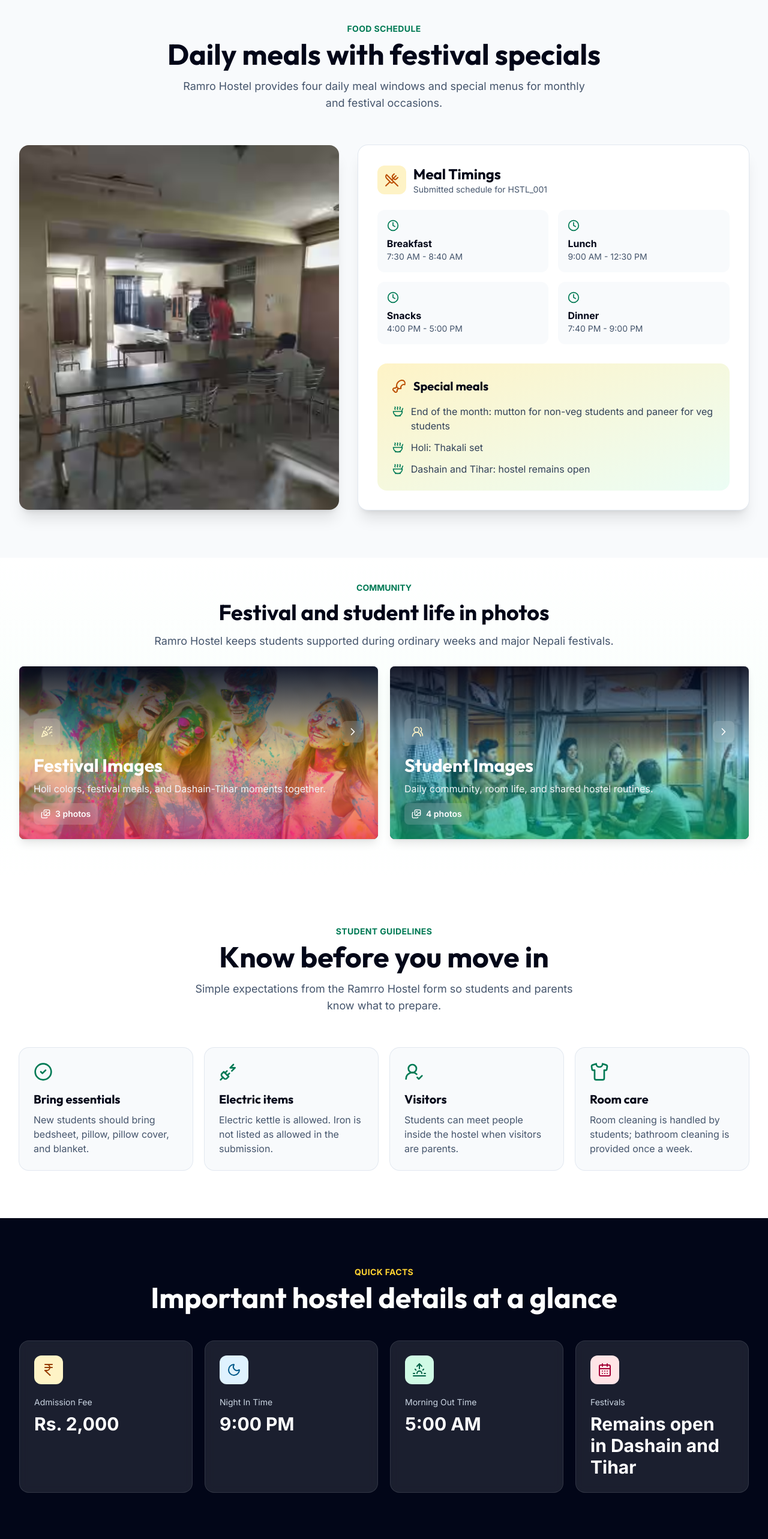
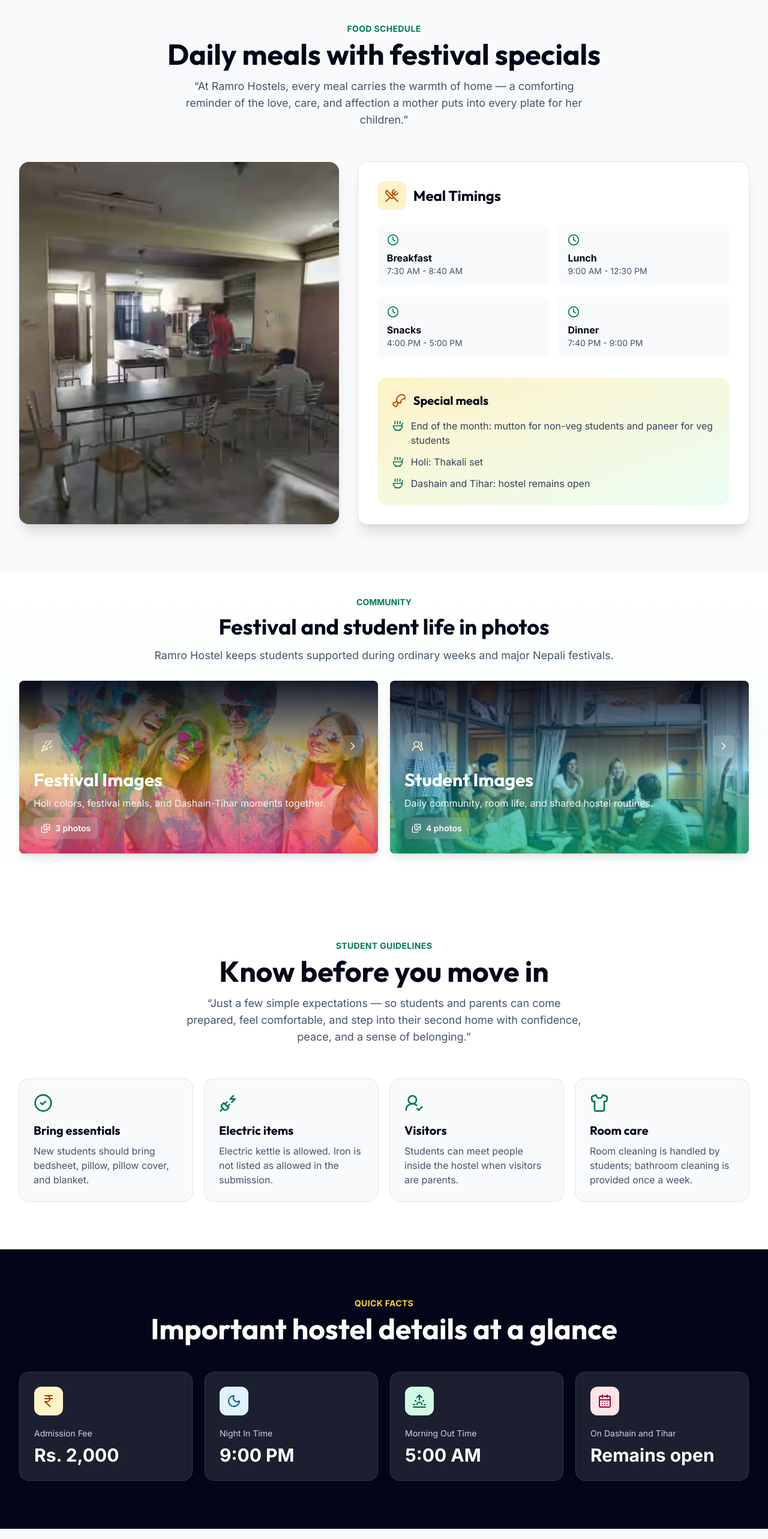
Before and after one commit to rjyadav4896-cmd/Ramro-hostel, a React (Vite) app: page / in a window 1280 px wide. Shown: the part 3100-5666 px from the top of the page at 60% size. Built offline with nearby package versions, Linux system fonts and the light colour scheme.

Commit message:
changes texts

```diff
--- a/src/worldNo1/components/FoodSection.tsx
+++ b/src/worldNo1/components/FoodSection.tsx
@@ -1,19 +1,19 @@
-import { motion } from 'motion/react';
-import { Clock, Drumstick, Soup, UtensilsCrossed } from 'lucide-react';
-import messImage from '../../assets/hstl_001/mess.avif';
+import { motion } from "motion/react";
+import { Clock, Drumstick, Soup, UtensilsCrossed } from "lucide-react";
+import messImage from "../../assets/hstl_001/mess.avif";
 
 export default function FoodSection() {
   const timings = [
-    { label: 'Breakfast', time: '7:30 AM - 8:40 AM' },
-    { label: 'Lunch', time: '9:00 AM - 12:30 PM' },
-    { label: 'Snacks', time: '4:00 PM - 5:00 PM' },
-    { label: 'Dinner', time: '7:40 PM - 9:00 PM' }
+    { label: "Breakfast", time: "7:30 AM - 8:40 AM" },
+    { label: "Lunch", time: "9:00 AM - 12:30 PM" },
+    { label: "Snacks", time: "4:00 PM - 5:00 PM" },
+    { label: "Dinner", time: "7:40 PM - 9:00 PM" },
   ];
 
   const specials = [
-    'End of the month: mutton for non-veg students and paneer for veg students',
-    'Holi: Thakali set',
-    'Dashain and Tihar: hostel remains open'
+    "End of the month: mutton for non-veg students and paneer for veg students",
+    "Holi: Thakali set",
+    "Dashain and Tihar: hostel remains open",
   ];
 
   return (
@@ -26,26 +26,49 @@ export default function FoodSection() {
           transition={{ duration: 0.6 }}
           className="text-center mb-14"
         >
-          <p className="text-sm font-bold uppercase tracking-wide text-emerald-700">Food Schedule</p>
-          <h2 className="mt-2 text-3xl md:text-5xl font-bold text-slate-950">Daily meals with festival specials</h2>
+          <p className="text-sm font-bold uppercase tracking-wide text-emerald-700">
+            Food Schedule
+          </p>
+          <h2 className="mt-2 text-3xl md:text-5xl font-bold text-slate-950">
+            Daily meals with festival specials
+          </h2>
           <p className="mt-4 text-lg text-slate-600 max-w-2xl mx-auto">
-            Ramro Hostel provides four daily meal windows and special menus for monthly and festival occasions.
+            “At Ramro Hostels, every meal carries the warmth of home — a
+            comforting reminder of the love, care, and affection a mother puts
+            into every plate for her children.”
           </p>
         </motion.div>
 
         <div className="grid lg:grid-cols-[0.9fr_1.1fr] gap-8 items-stretch">
-          <motion.div initial={{ opacity: 0, x: -20 }} whileInView={{ opacity: 1, x: 0 }} viewport={{ once: true }} transition={{ duration: 0.6 }} className="overflow-hidden rounded-2xl shadow-xl">
-            <img src={messImage} alt="Ramro Hostel mess area" className="h-full min-h-[420px] w-full object-cover" />
+          <motion.div
+            initial={{ opacity: 0, x: -20 }}
+            whileInView={{ opacity: 1, x: 0 }}
+            viewport={{ once: true }}
+            transition={{ duration: 0.6 }}
+            className="overflow-hidden rounded-2xl shadow-xl"
+          >
+            <img
+              src={messImage}
+              alt="Ramro Hostel mess area"
+              className="h-full min-h-[420px] w-full object-cover"
+            />
           </motion.div>
 
-          <motion.div initial={{ opacity: 0, x: 20 }} whileInView={{ opacity: 1, x: 0 }} viewport={{ once: true }} transition={{ duration: 0.6 }} className="rounded-2xl bg-white p-6 md:p-8 shadow-xl ring-1 ring-slate-200">
+          <motion.div
+            initial={{ opacity: 0, x: 20 }}
+            whileInView={{ opacity: 1, x: 0 }}
+            viewport={{ once: true }}
+            transition={{ duration: 0.6 }}
+            className="rounded-2xl bg-white p-6 md:p-8 shadow-xl ring-1 ring-slate-200"
+          >
             <div className="flex items-center gap-3 mb-6">
               <div className="w-12 h-12 rounded-xl bg-amber-100 flex items-center justify-center">
                 <UtensilsCrossed className="w-6 h-6 text-amber-700" />
               </div>
               <div>
-                <h3 className="text-2xl font-bold text-slate-950">Meal Timings</h3>
-                <p className="text-sm text-slate-600">Submitted schedule for HSTL_001</p>
+                <h3 className="text-2xl font-bold text-slate-950">
+                  Meal Timings
+                </h3>
               </div>
             </div>
 
@@ -62,11 +85,16 @@ export default function FoodSection() {
             <div className="mt-8 rounded-2xl bg-gradient-to-br from-amber-100 to-emerald-50 p-6">
               <div className="flex items-center gap-3 mb-4">
                 <Drumstick className="w-6 h-6 text-amber-700" />
-                <h4 className="text-xl font-bold text-slate-950">Special meals</h4>
+                <h4 className="text-xl font-bold text-slate-950">
+                  Special meals
+                </h4>
               </div>
               <div className="space-y-3">
                 {specials.map((special) => (
-                  <div key={special} className="flex items-start text-slate-700">
+                  <div
+                    key={special}
+                    className="flex items-start text-slate-700"
+                  >
                     <Soup className="mr-3 mt-0.5 h-5 w-5 flex-shrink-0 text-emerald-700" />
                     {special}
                   </div>
--- a/src/worldNo1/components/GuidelinesSection.tsx
+++ b/src/worldNo1/components/GuidelinesSection.tsx
@@ -1,21 +1,51 @@
-import { motion } from 'motion/react';
-import { CheckCircle2, PlugZap, Shirt, UserRoundCheck } from 'lucide-react';
+import { motion } from "motion/react";
+import { CheckCircle2, PlugZap, Shirt, UserRoundCheck } from "lucide-react";
 
 export default function GuidelinesSection() {
   const guidelines = [
-    { icon: CheckCircle2, title: 'Bring essentials', text: 'New students should bring bedsheet, pillow, pillow cover, and blanket.' },
-    { icon: PlugZap, title: 'Electric items', text: 'Electric kettle is allowed. Iron is not listed as allowed in the submission.' },
-    { icon: UserRoundCheck, title: 'Visitors', text: 'Students can meet people inside the hostel when visitors are parents.' },
-    { icon: Shirt, title: 'Room care', text: 'Room cleaning is handled by students; bathroom cleaning is provided once a week.' }
+    {
+      icon: CheckCircle2,
+      title: "Bring essentials",
+      text: "New students should bring bedsheet, pillow, pillow cover, and blanket.",
+    },
+    {
+      icon: PlugZap,
+      title: "Electric items",
+      text: "Electric kettle is allowed. Iron is not listed as allowed in the submission.",
+    },
+    {
+      icon: UserRoundCheck,
+      title: "Visitors",
+      text: "Students can meet people inside the hostel when visitors are parents.",
+    },
+    {
+      icon: Shirt,
+      title: "Room care",
+      text: "Room cleaning is handled by students; bathroom cleaning is provided once a week.",
+    },
   ];
 
   return (
     <section id="guidelines" className="py-20 bg-white">
       <div className="max-w-7xl mx-auto px-4 sm:px-6 lg:px-8">
-        <motion.div initial={{ opacity: 0, y: 20 }} whileInView={{ opacity: 1, y: 0 }} viewport={{ once: true }} transition={{ duration: 0.6 }} className="text-center mb-14">
-          <p className="text-sm font-bold uppercase tracking-wide text-emerald-700">Student Guidelines</p>
-          <h2 className="mt-2 text-3xl md:text-5xl font-bold text-slate-950">Know before you move in</h2>
-          <p className="mt-4 text-lg text-slate-600 max-w-2xl mx-auto">Simple expectations from the Ramrro Hostel form so students and parents know what to prepare.</p>
+        <motion.div
+          initial={{ opacity: 0, y: 20 }}
+          whileInView={{ opacity: 1, y: 0 }}
+          viewport={{ once: true }}
+          transition={{ duration: 0.6 }}
+          className="text-center mb-14"
+        >
+          <p className="text-sm font-bold uppercase tracking-wide text-emerald-700">
+            Student Guidelines
+          </p>
+          <h2 className="mt-2 text-3xl md:text-5xl font-bold text-slate-950">
+            Know before you move in
+          </h2>
+          <p className="mt-4 text-lg text-slate-600 max-w-2xl mx-auto">
+            “Just a few simple expectations — so students and parents can come
+            prepared, feel comfortable, and step into their second home with
+            confidence, peace, and a sense of belonging.”
+          </p>
         </motion.div>
 
         <div className="grid md:grid-cols-2 lg:grid-cols-4 gap-5">
@@ -31,7 +61,9 @@ export default function GuidelinesSection() {
                 className="rounded-2xl bg-slate-50 p-6 ring-1 ring-slate-200"
               >
                 <Icon className="w-8 h-8 text-emerald-700 mb-4" />
-                <h3 className="text-xl font-bold text-slate-950">{item.title}</h3>
+                <h3 className="text-xl font-bold text-slate-950">
+                  {item.title}
+                </h3>
                 <p className="mt-2 text-slate-600">{item.text}</p>
               </motion.div>
             );
--- a/src/worldNo1/components/StatisticsSection.tsx
+++ b/src/worldNo1/components/StatisticsSection.tsx
@@ -23,8 +23,8 @@ export default function StatisticsSection() {
     },
     {
       icon: CalendarDays,
-      label: "Festivals",
-      value: "Remains open in Dashain and Tihar",
+      label: "On Dashain and Tihar",
+      value: "Remains open",
       tone: "bg-rose-100 text-rose-800",
     },
   ];
```
Also changed, not shown: src/worldNo1/components/NearbySection.tsx (+46 -15 lines).
